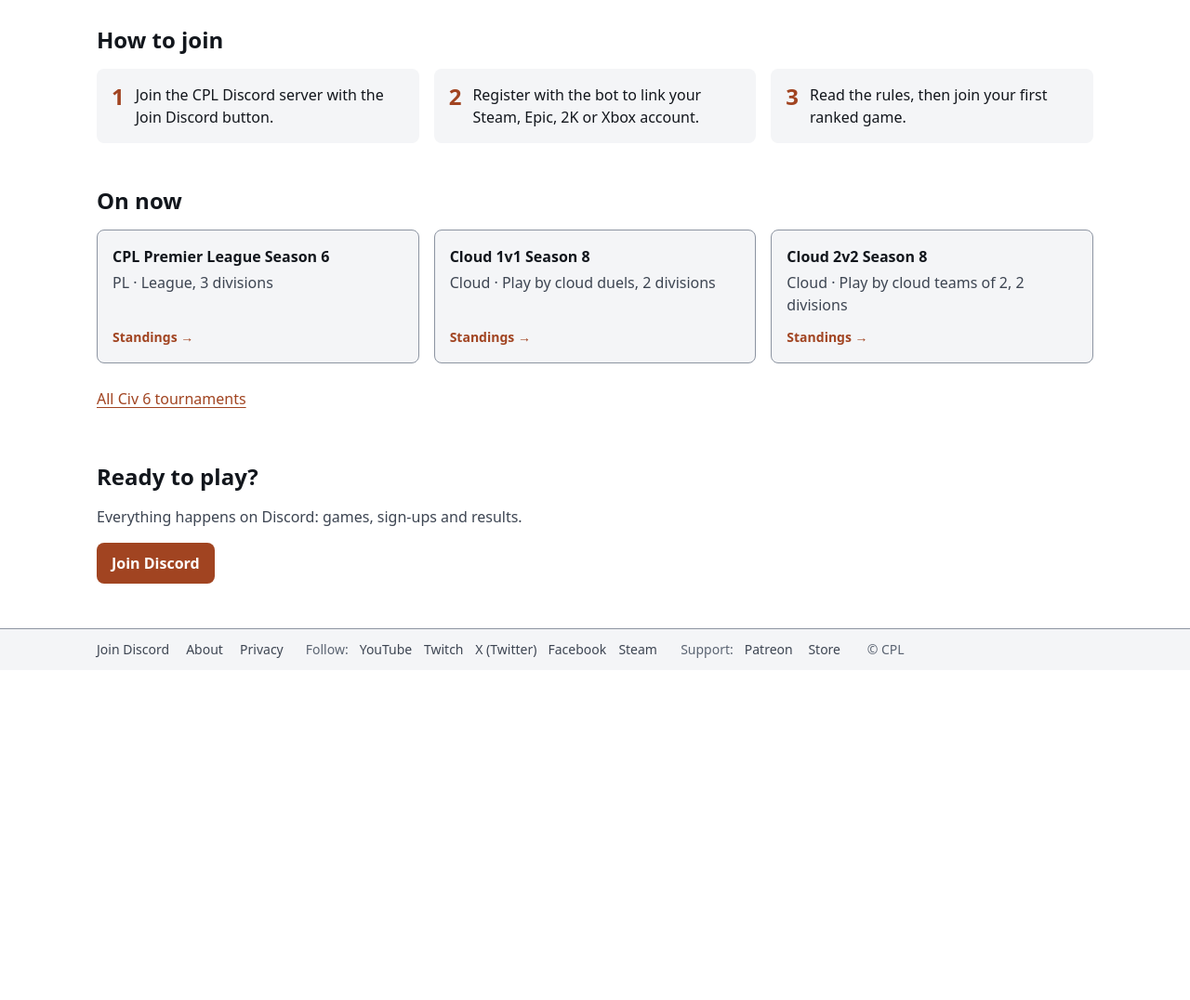
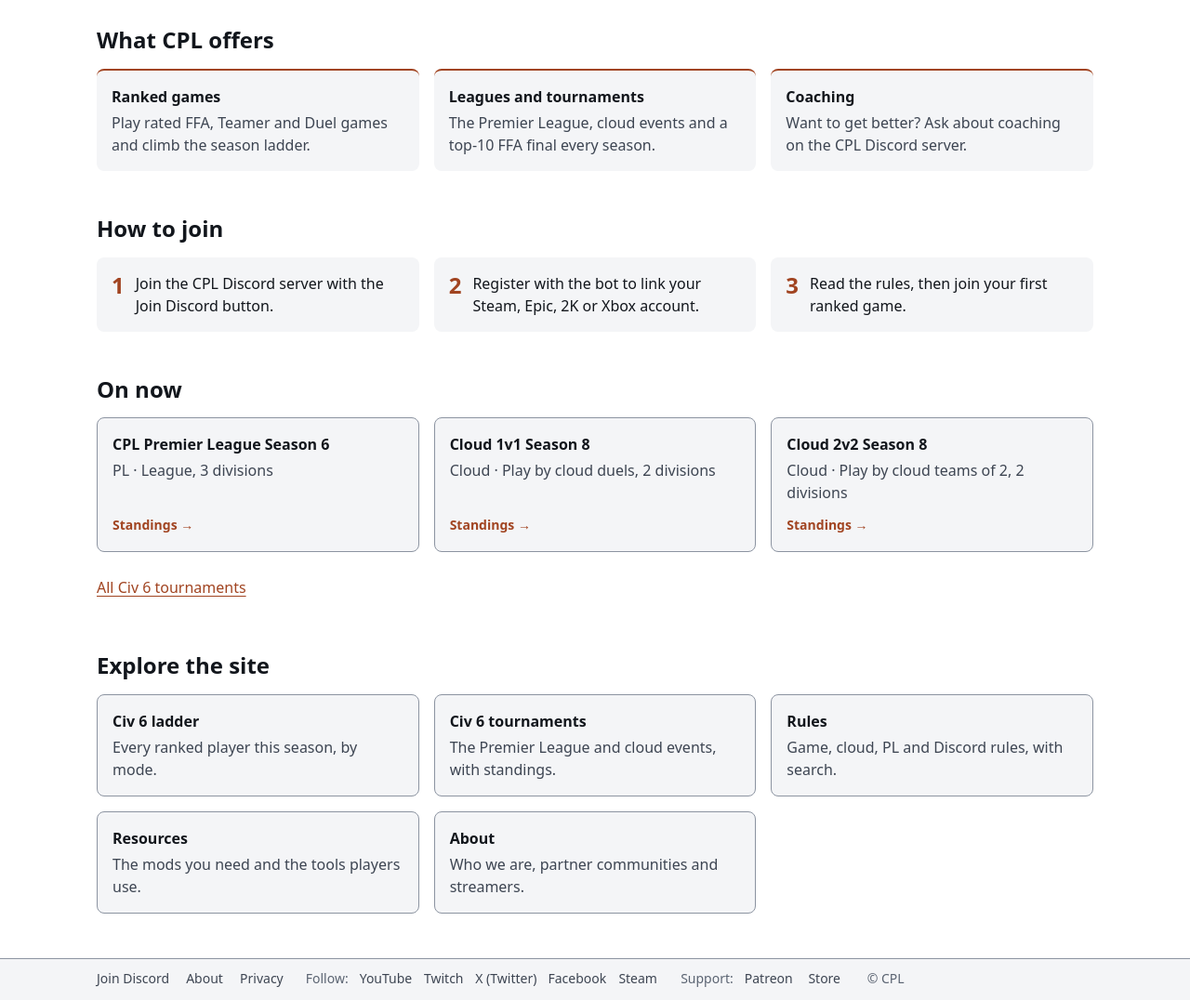
Before and after one commit to ElementalEngine/cpl-website, an Astro site: page / in a window 1280 px wide. Shown: the part 340-1416 px from the top of the page at 93% size. Before the commit the page ends 1061 px from the top, so only its background shows below. Built offline with nearby package versions, Linux system fonts and the light colour scheme; Astro itself is replaced by a stand-in of ours.

Commit message:
feat(home): add highlights and explore links, one Join Discord button (#18)

```diff
--- a/src/content/home.yaml
+++ b/src/content/home.yaml
@@ -5,6 +5,15 @@ intro: >-
   CPL is a community for competitive Civilization VI and VII multiplayer:
   ranked games, leagues and tournaments, all organised on Discord.
 
+# Exactly 3 things CPL offers, shown under the intro. title: a few words; text: one line.
+highlights:
+  - title: Ranked games
+    text: Play rated FFA, Teamer and Duel games and climb the season ladder.
+  - title: Leagues and tournaments
+    text: The Premier League, cloud events and a top-10 FFA final every season.
+  - title: Coaching
+    text: Want to get better? Ask about coaching on the CPL Discord server.
+
 # Exactly 3 short steps.
 joinSteps:
   - Join the CPL Discord server with the Join Discord button.
--- a/src/content/resources.yaml
+++ b/src/content/resources.yaml
@@ -3,7 +3,7 @@
 description: The mods CPL games use and the tools CPL players use, with links.
 
 # Shown above the mods list.
-modsNote: Players need BBG, BBM, MPH and BBG Expanded. BSM is only for spectating. Don't subscribe to BBS or any other version.
+modsNote: "You need four mods to play: BBG, BBM, MPH and BBG Expanded. Don't use any other versions. BSM is only for spectators and casters."
 
 mods:
   - name: Better Balanced Game (BBG)
--- a/src/lib/content-schema.ts
+++ b/src/lib/content-schema.ts
@@ -43,6 +43,9 @@ const panelLink = link.extend({
 /** `src/content/home.yaml` */
 export const homeSchema = z.strictObject({
   intro: description,
+  highlights: z
+    .array(z.strictObject({ title: line(40), text: line(120) }))
+    .length(3, 'must have exactly 3 highlights'),
   joinSteps: z.array(line(120)).length(3, 'must have exactly 3 steps'),
 });
 
--- a/src/pages/index.astro
+++ b/src/pages/index.astro
@@ -2,11 +2,19 @@
 import Button from '../components/Button.astro';
 import Base from '../layouts/Base.astro';
 import { getHome, getSite } from '../lib/content';
-import { gameLabel, TOURNAMENT_TABS, tournamentGames, tournamentTabs } from '../lib/nav';
+import {
+  gameLabel,
+  gameSections,
+  ruleTabs,
+  shownGames,
+  TOURNAMENT_TABS,
+  tournamentGames,
+  tournamentTabs,
+} from '../lib/nav';
 import { getTournaments } from '../lib/tournament-data';
 
 const site = await getSite();
-const { intro, joinSteps } = await getHome();
+const { intro, highlights, joinSteps } = await getHome();
 const games = tournamentGames(site);
 const onNow = (
   await Promise.all(
@@ -26,7 +34,28 @@ const allTournaments = games.map((game) => ({
   label: `All ${gameLabel(game)} tournaments`,
   href: tournamentTabs(game)[0].href,
 }));
+
+// One line per game section, by its tab label.
+const SECTION_TEXT: Record<string, string> = {
+  Ladder: 'Every ranked player this season, by mode.',
+  Stats: 'Most played maps, draft bans and leader win rates.',
+  Tournaments: 'The Premier League and cloud events, with standings.',
+};
+const explore = [
+  ...shownGames(site).flatMap((game) =>
+    gameSections(site, game).map((section) => ({
+      name: `${gameLabel(game)} ${section.label.toLowerCase()}`,
+      href: section.href,
+      text: SECTION_TEXT[section.label] ?? '',
+    }))
+  ),
+  { name: 'Rules', href: ruleTabs()[0].href, text: 'Game, cloud, PL and Discord rules, with search.' },
+  { name: 'Resources', href: '/resources/', text: 'The mods you need and the tools players use.' },
+  { name: 'About', href: '/about/', text: 'Who we are, partner communities and streamers.' },
+];
+
 const heading = 'text-xl font-semibold';
+const card = 'panel relative flex flex-col gap-1 rounded-lg border border-border bg-surface p-4';
 ---
 
 <Base title="CPL · Civilization Players League" description={intro}>
@@ -36,6 +65,20 @@ const heading = 'text-xl font-semibold';
       <p class="text-lg text-text-2">{intro}</p>
       <Button href={site.discordInvite} variant="primary">Join Discord</Button>
     </div>
+
+    <section data-reveal class="space-y-4" aria-labelledby="offers">
+      <h2 id="offers" class={heading}>What CPL offers</h2>
+      <ul role="list" class="grid gap-4 md:grid-cols-3">
+        {
+          highlights.map((item) => (
+            <li data-reveal class="space-y-1 rounded-lg border-t-2 border-accent bg-surface p-4">
+              <h3 class="font-semibold">{item.title}</h3>
+              <p class="text-text-2">{item.text}</p>
+            </li>
+          ))
+        }
+      </ul>
+    </section>
 
     <section data-reveal class="space-y-4" aria-labelledby="join">
       <h2 id="join" class={heading}>How to join</h2>
@@ -60,10 +103,7 @@ const heading = 'text-xl font-semibold';
           {onNow.length > 0 ? (
             <ul role="list" class="grid gap-4 md:grid-cols-2 lg:grid-cols-3">
               {onNow.map((item) => (
-                <li
-                  data-reveal
-                  class="panel relative flex flex-col gap-1 rounded-lg border border-border bg-surface p-4"
-                >
+                <li data-reveal class={card}>
                   <a href={item.href} class="panel-link font-semibold text-text">
                     {item.name}
                   </a>
@@ -90,10 +130,20 @@ const heading = 'text-xl font-semibold';
       )
     }
 
-    <section data-reveal class="max-w-reading space-y-4" aria-labelledby="ready">
-      <h2 id="ready" class={heading}>Ready to play?</h2>
-      <p class="text-text-2">Everything happens on Discord: games, sign-ups and results.</p>
-      <Button href={site.discordInvite} variant="primary">Join Discord</Button>
+    <section data-reveal class="space-y-4" aria-labelledby="explore">
+      <h2 id="explore" class={heading}>Explore the site</h2>
+      <ul role="list" class="grid gap-4 md:grid-cols-2 lg:grid-cols-3">
+        {
+          explore.map((item) => (
+            <li data-reveal class={card}>
+              <a href={item.href} class="panel-link font-semibold text-text">
+                {item.name}
+              </a>
+              <p class="text-text-2">{item.text}</p>
+            </li>
+          ))
+        }
+      </ul>
     </section>
   </div>
 </Base>
--- a/tests/content-schema.test.ts
+++ b/tests/content-schema.test.ts
@@ -13,13 +13,20 @@ import {
 const DAY_MS = 24 * 60 * 60 * 1000;
 const link = { name: 'CivDraft', summary: 'Run a draft.', url: 'https://example.org/draft' };
 
-test('home: one intro line of 160 characters or fewer, exactly 3 steps', () => {
-  const home = { intro: 'CPL is a community.', joinSteps: ['One', 'Two', 'Three'] };
+test('home: one intro line of 160 characters or fewer, exactly 3 highlights and 3 steps', () => {
+  const highlight = { title: 'Ranked games', text: 'Climb the ladder.' };
+  const home = {
+    intro: 'CPL is a community.',
+    highlights: [highlight, highlight, highlight],
+    joinSteps: ['One', 'Two', 'Three'],
+  };
   assert.ok(homeSchema.safeParse(home).success);
   assert.ok(!homeSchema.safeParse({ ...home, joinSteps: ['One', 'Two'] }).success);
   assert.ok(!homeSchema.safeParse({ ...home, intro: 'x'.repeat(161) }).success);
   assert.ok(!homeSchema.safeParse({ ...home, intro: 'Two\nlines' }).success);
   assert.ok(!homeSchema.safeParse({ ...home, joinSteps: ['One', '', 'Three'] }).success);
+  assert.ok(!homeSchema.safeParse({ ...home, highlights: [highlight, highlight] }).success);
+  assert.ok(!homeSchema.safeParse({ ...home, highlights: [highlight, highlight, { title: 'x' }] }).success);
 });
 
 test('dates: YAML dates and YYYY-MM-DD text pass; future dates and nonsense fail', () => {
```
Also changed, not shown: src/content/README.md.
